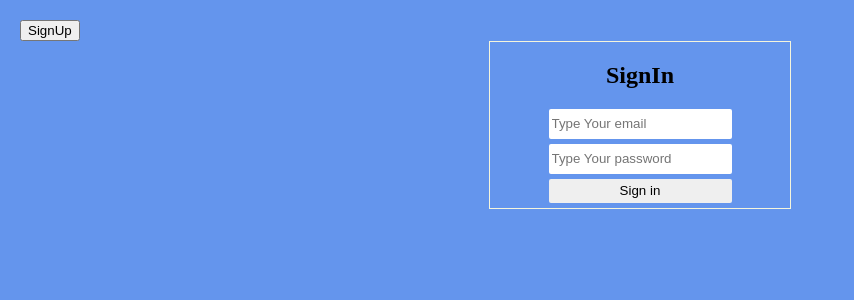
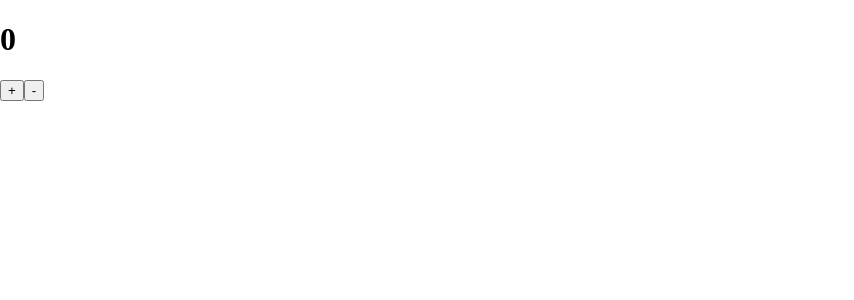
Before and after one commit to PolinaSmir/full-todo, a React (Create React App) app in the folder client/: page / in a window 1280 px wide. Shown: the top 300 px of the page, without its empty margins (0-854 px from the left). Built offline with nearby package versions, Linux system fonts and the light colour scheme.

Commit message:
Remembering useReducer

```diff
--- a/client/src/BrowserHistory.js
+++ b/client/src/BrowserHistory.js
@@ -2,6 +2,6 @@ import { createBrowserHistory } from "history";
 
 const history = createBrowserHistory();
 
-console.log(history);
+// console.log(history);
 
 export default history;
--- /dev/null
+++ b/client/src/components/Counter.js
@@ -0,0 +1,49 @@
+import React, { useReducer, useState } from "react";
+
+const reducer = (state, action) => {
+  switch (action.type) {
+    case "COUNTER_PLUS": {
+      return {
+        counter: state.counter + 1,
+      };
+    }
+    case "COUNTER_MINUS": {
+      return {
+        counter: state.counter - 1,
+      };
+    }
+    default:
+      return state;
+  }
+};
+
+const Counter = () => {
+  // const [counter, setCounter] = useState(0);
+  const [state, dispatch] = useReducer(reducer, {
+    counter: 0,
+  });
+
+  const increment = () => {
+    const action = {
+      type: "COUNTER_PLUS",
+    };
+    dispatch(action);
+  };
+
+  const decrement = () => {
+    const action = {
+      type: "COUNTER_MINUS",
+    };
+    dispatch(action);
+  };
+
+  return (
+    <>
+      <h1>{state.counter}</h1>
+      <button onClick={increment}>+</button>
+      <button onClick={decrement}>-</button>
+    </>
+  );
+};
+
+export default Counter;
--- a/client/src/index.js
+++ b/client/src/index.js
@@ -1,10 +1,11 @@
 import React from "react";
 import ReactDOM from "react-dom/client";
 import App from "./App";
+import Counter from "./components/Counter";
 
 const root = ReactDOM.createRoot(document.getElementById("root"));
 root.render(
   //<React.StrictMode>
-  <App />
+  <Counter />
   //</React.StrictMode>
 );
```
